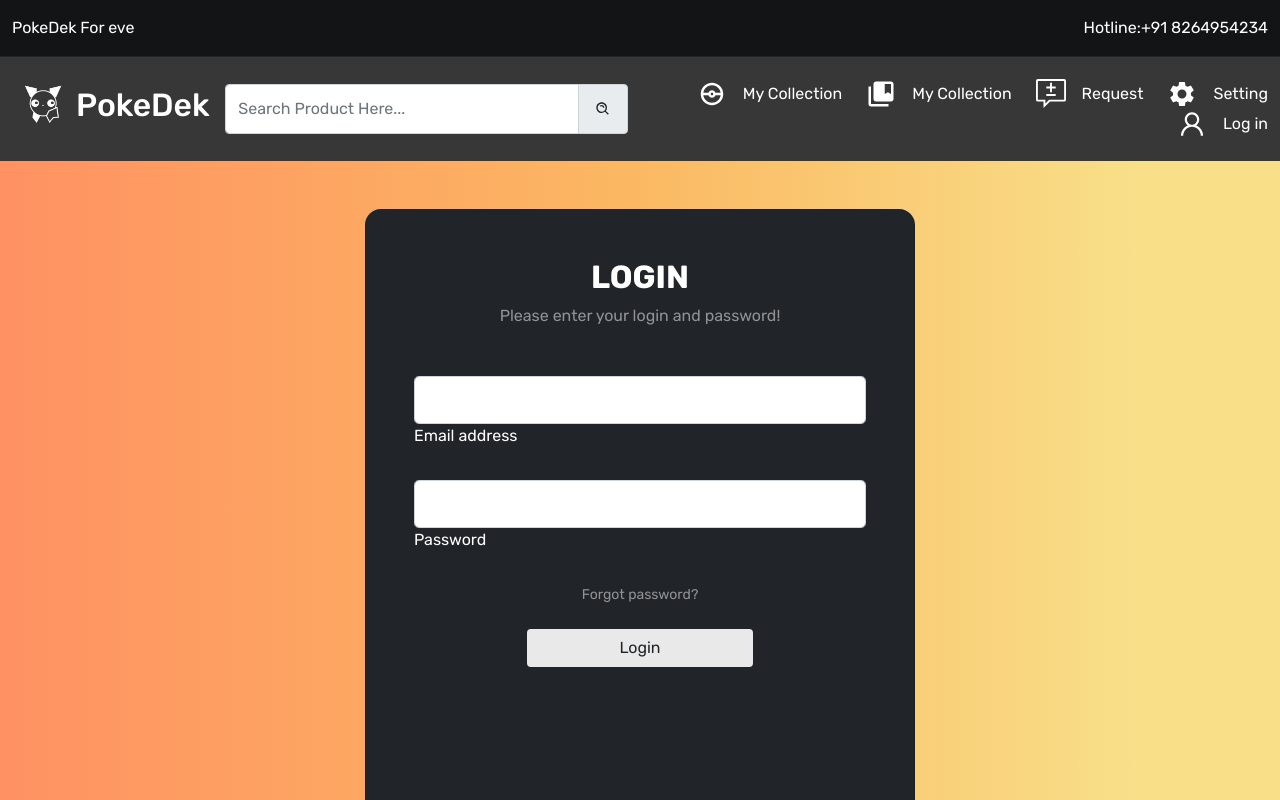
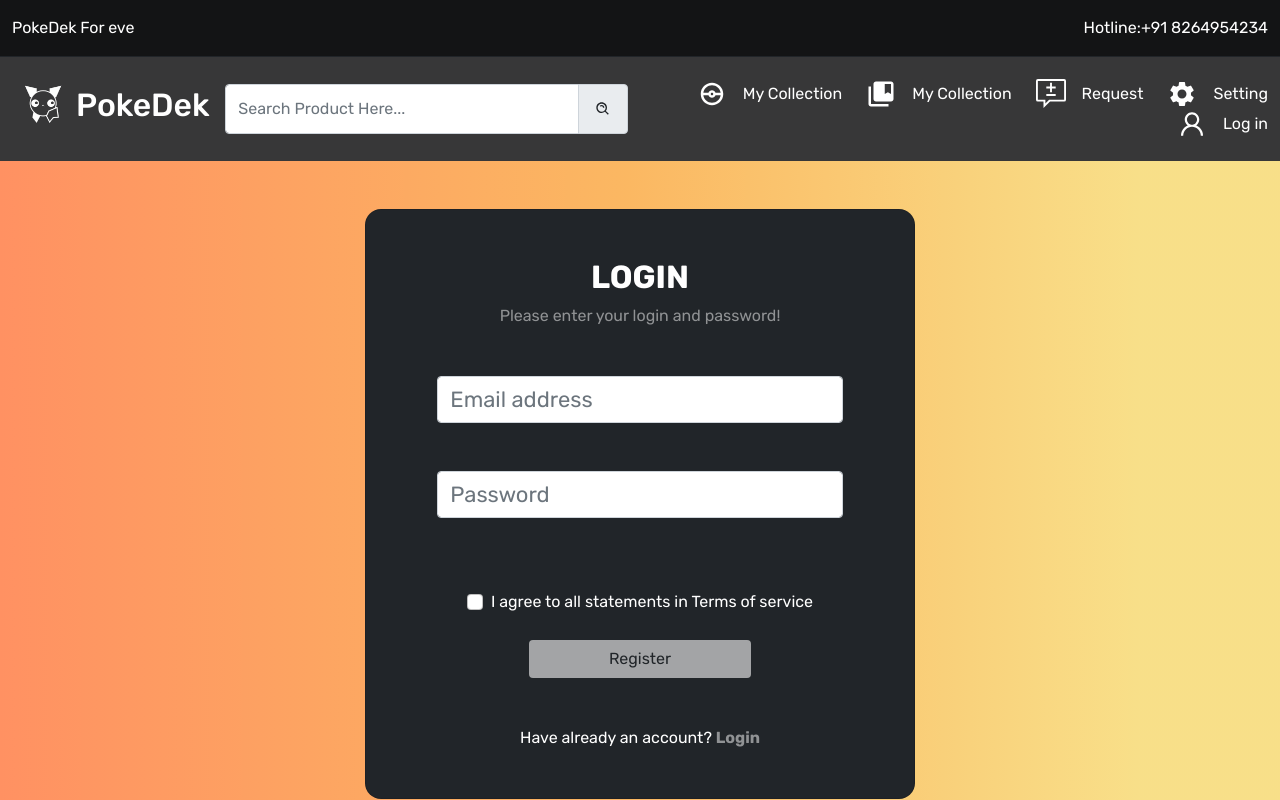
Before and after one commit to JustLouispace/Pokedek-User, a React (Create React App) app: page /Login in a window 1280 px wide. Shown: the top 800 px of the page. Built offline with nearby package versions, Linux system fonts and the light colour scheme.

Commit message:
Register /

```diff
--- a/src/app/store.js
+++ b/src/app/store.js
@@ -5,4 +5,4 @@ export const store = configureStore({
   reducer: {
     auth: authReducer
   }
-})
+});
--- a/src/components/Custominput.js
+++ b/src/components/Custominput.js
@@ -13,6 +13,8 @@ const Custominput = (props) => {
         value={value}
         onChange={onChange}
         onBlur={onBlur}
+        style={{ fontSize: '22px' }} // Adjust the font size here
+
       />
       {error && <p className="error-message">{error}</p>}
     </div>
--- a/src/pages/Login.js
+++ b/src/pages/Login.js
@@ -1,60 +1,104 @@
 import React from 'react';
 import {
-  MDBBtn,
   MDBContainer,
   MDBRow,
   MDBCol,
   MDBCard,
   MDBCardBody,
-  MDBInput,
-  MDBIcon
-}
-from 'mdb-react-ui-kit';
-import { Link } from 'react-router-dom';
+  MDBCheckbox
+} from 'mdb-react-ui-kit';
+import * as yup from 'yup';
+import { useFormik } from 'formik';
+import Custominput from '../components/Custominput';
+
+const LoginSchema = yup.object({
+  email: yup.string().email('Invalid email address').required('Email is required'),
+  password: yup.string().required('Password is required'),
+});
 
 function Login() {
+  const formik = useFormik({
+    initialValues: {
+      email: '',
+      password: '',
+    },
+    validationSchema: LoginSchema,
+    onSubmit: (values) => {
+      // Handle form submission
+    },
+  });
+
   return (
-    <MDBContainer fluid className="login-container">
-
+    <MDBContainer fluid className="Register-container">
       <MDBRow className='d-flex justify-content-center align-items-center h-100'>
         <MDBCol col='12'>
-
-          <MDBCard className='bg-dark text-white my-5 mx-auto' style={{borderRadius: '1rem', maxWidth: '550px'}}>
+          <MDBCard className='bg-dark text-white my-5 mx-auto' style={{ borderRadius: '1rem', maxWidth: '550px' }}>
             <MDBCardBody className='p-5 d-flex flex-column align-items-center mx-auto w-100'>
-
               <h2 className="fw-bold mb-2 text-uppercase">Login</h2>
               <p className="text-white-50 mb-5">Please enter your login and password!</p>
-
-              <MDBInput wrapperClass='mb-4 mx-5 w-100' labelClass='text-white' label='Email address' id='formControlLg' type='email' size="lg"/>
-              <MDBInput wrapperClass='mb-4 mx-5 w-100' labelClass='text-white' label='Password' id='formControlLg' type='password' size="lg"/>
-
-              <p className="small mb-3 pb-lg-2"><a class="text-white-50" href="#!">Forgot password?</a></p>
-              <Link to="/Register" className="mb-5 col-6 btn Loginbtn">Login</Link>
-
-              <div className='d-flex flex-row mt-3 mb-5'>
-                <MDBBtn tag='a' color='none' className='m-3' style={{ color: 'white' }}>
-                  <MDBIcon fab icon='facebook-f' size="lg"/>
-                </MDBBtn>
-
-                <MDBBtn tag='a' color='none' className='m-3' style={{ color: 'white' }}>
-                  <MDBIcon fab icon='twitter' size="lg"/>
-                </MDBBtn>
-
-                <MDBBtn tag='a' color='none' className='m-3' style={{ color: 'white' }}>
-                  <MDBIcon fab icon='google' size="lg"/>
-                </MDBBtn>
+              <form onSubmit={formik.handleSubmit}>
+                <div className="d-flex flex-column align-items-center">
+                  <div className="col-md-11 mb-4">
+                    <Custominput
+                      type="email"
+                      name="email"
+                      placeholder="Email address"
+                      className="text-black"
+                      value={formik.values.email}
+                      onChange={formik.handleChange}
+                      onBlur={formik.handleBlur}
+                    />
+                    <div className='error' style={{ minHeight: '1.5em' }}>
+                      {formik.touched.email && formik.errors.email}
+                    </div>
+                  </div>
+                  <div className="col-md-11 mb-4">
+                    <Custominput
+                      type="password"
+                      name="password"
+                      placeholder="Password"
+                      className="text-black"
+                      value={formik.values.password}
+                      onChange={formik.handleChange}
+                      onBlur={formik.handleBlur}
+                    />
+                    <div className='error' style={{ minHeight: '1.5em' }}>
+                      {formik.touched.password && formik.errors.password}
+                    </div>
+                  </div>
+                  <div className='d-flex justify-content-center align-items-center mt-4 mb-4 mx-5 w-100'>
+                    <MDBCheckbox
+                      name='agreeTerms'
+                      id='agreeTerms'
+                      label='I agree to all statements in Terms of service'
+                      onChange={formik.handleChange}
+                      onBlur={formik.handleBlur}
+                      checked={formik.values.agreeTerms}
+                    />
+                    <div className='error' style={{ minHeight: '1.5em' }}>
+                    </div>
+                  </div>
+                </div>
+                <div className='d-flex justify-content-center align-items-center'>
+                  <button type="submit" disabled={!formik.values.agreeTerms} className="mb-5 col-6 btn Registerbtn">
+                    Register
+                  </button>
+                </div>
+              </form>
+              <div>
               </div>
-
-              <div>
-                <p className="mb-0">Don't have an account? <a href="#!" class="text-white-50 fw-bold">Sign Up</a></p>
-
+              <div className='text-center'>
+                <p className="mb-0">
+                  Have already an account?{' '}
+                  <a href="http://localhost:3000/login#!!" className="text-white-50 fw-bold">
+                    Login
+                  </a>
+                </p>
               </div>
             </MDBCardBody>
           </MDBCard>
-
         </MDBCol>
       </MDBRow>
-
     </MDBContainer>
   );
 }
--- a/src/pages/Register.js
+++ b/src/pages/Register.js
@@ -1,13 +1,11 @@
 import React from 'react';
 import { useFormik } from 'formik';
 import {
-  MDBBtn,
   MDBContainer,
   MDBRow,
   MDBCol,
   MDBCard,
   MDBCardBody,
-  MDBIcon,
   MDBCheckbox
 } from 'mdb-react-ui-kit';
 import * as yup from 'yup';
@@ -17,8 +15,10 @@ import { registerUser } from '../features/user/userSlide';
 
 const RegisterSchema = yup.object({
   name: yup.string().required('Name is required'),
-  email: yup.string().nullable().email('Invalid email address'),
+  email: yup.string().email('Invalid email address').required('Email is required'),
   password: yup.string().min(8, 'Password must be at least 8 characters').required('Password is required'),
+  confirmPassword: yup.string().oneOf([yup.ref('password'), null], 'Passwords must match').required('Confirm Password is required'),
+  agreeTerms: yup.bool().oneOf([true], 'You must agree to the terms of service'),
 });
 
 const Register = () => {
@@ -28,10 +28,12 @@ const Register = () => {
       name: '',
       email: '',
       password: '',
+      confirmPassword: '',
+      agreeTerms: false,
     },
     validationSchema: RegisterSchema,
     onSubmit: (values) => {
-      dispatch(registerUser(values)); //
+      dispatch(registerUser(values));
     },
   });
 
@@ -45,37 +47,63 @@ const Register = () => {
               <p className="text-white-50 mb-5">Please enter your login and password!</p>
               <form onSubmit={formik.handleSubmit}>
                 <div className="d-flex flex-column align-items-center">
+                  <div className="col-md-11 mb-4">
                     <Custominput
                       type="text"
                       name="name"
                       placeholder="Name"
-                    className="text-white"
+                      className="text-black"
                       value={formik.values.name}
                       onChange={formik.handleChange}
                       onBlur={formik.handleBlur}
-                    error={formik.touched.name && formik.errors.name}
                     />
+                    <div className='error' style={{ minHeight: '1.5em' }}>
+                      {formik.touched.name && formik.errors.name}
+                    </div>
+                  </div>
+                  <div className="col-md-11 mb-4">
                     <Custominput
                       type="email"
                       name="email"
                       placeholder="Email address"
-                    className="text-white"
+                      className="text-black"
                       value={formik.values.email}
                       onChange={formik.handleChange}
                       onBlur={formik.handleBlur}
-                    error={formik.touched.email && formik.errors.email}
                     />
+                    <div className='error' style={{ minHeight: '1.5em' }}>
+                      {formik.touched.email && formik.errors.email}
+                    </div>
+                  </div>
+                  <div className="col-md-11 mb-4">
                     <Custominput
                       type="password"
                       name="password"
                       placeholder="Password"
-                    className="text-white"
+                      className="text-black"
                       value={formik.values.password}
                       onChange={formik.handleChange}
                       onBlur={formik.handleBlur}
-                    error={formik.touched.password && formik.errors.password}
                     />
-                  <div className='d-flex justify-content-center align-items-center mb-4 mx-5 w-100'>
+                    <div className='error' style={{ minHeight: '1.5em' }}>
+                      {formik.touched.password && formik.errors.password}
+                    </div>
+                  </div>
+                  <div className="col-md-11 mb-4">
+                    <Custominput
+                      type="password"
+                      name="confirmPassword"
+                      placeholder="Confirm Password"
+                      className="text-black"
+                      value={formik.values.confirmPassword}
+                      onChange={formik.handleChange}
+                      onBlur={formik.handleBlur}
+                    />
+                    <div className='error' style={{ minHeight: '1.5em' }}>
+                      {formik.touched.confirmPassword && formik.errors.confirmPassword}
+                    </div>
+                  </div>
+                  <div className='d-flex justify-content-center align-items-center mt-4 mb-4 mx-5 w-100'>
                     <MDBCheckbox
                       name='agreeTerms'
                       id='agreeTerms'
@@ -84,23 +112,26 @@ const Register = () => {
                       onBlur={formik.handleBlur}
                       checked={formik.values.agreeTerms}
                     />
+                    <div className='error' style={{ minHeight: '1.5em' }}>
+                      {formik.touched.agreeTerms && formik.errors.agreeTerms}
                     </div>
                   </div>
-                <button type="submit" className="mb-5 col-6 btn Registerbtn">Register</button>
+                </div>
+                <div className='d-flex justify-content-center align-items-center'>
+                  <button type="submit" disabled={!formik.values.agreeTerms} className="mb-5 col-6 btn Registerbtn">
+                    Register
+                  </button>
+                </div>
               </form>
-              <div className='d-flex flex-row mt-3 mb-5'>
-                <MDBBtn tag='a' color='none' className='m-3' style={{ color: 'white' }}>
-                  <MDBIcon fab icon='facebook-f' size="lg" />
-                </MDBBtn>
-                <MDBBtn tag='a' color='none' className='m-3' style={{ color: 'white' }}>
-                  <MDBIcon fab icon='twitter' size="lg" />
-                </MDBBtn>
-                <MDBBtn tag='a' color='none' className='m-3' style={{ color: 'white' }}>
-                  <MDBIcon fab icon='google' size="lg" />
-                </MDBBtn>
+              <div>
               </div>
-              <div>
-                <p className="mb-0">Have already an account? <a href="http://localhost:3000/login#!!" className="text-white-50 fw-bold">Login</a></p>
+              <div className='text-center'>
+                <p className="mb-0">
+                  Have already an account?{' '}
+                  <a href="http://localhost:3000/login#!!" className="text-white-50 fw-bold">
+                    Login
+                  </a>
+                </p>
               </div>
             </MDBCardBody>
           </MDBCard>
--- a/src/utils/axiosConfig.js
+++ b/src/utils/axiosConfig.js
@@ -1 +1 @@
-export const base_url = "https://localhost:5000/api"
+export const base_url = "http://localhost:5000/api/";
```
Also changed, not shown: src/features/user/userService.js (+8 -2 lines), src/features/user/userSlide.js (+13 -6 lines). Lines whose indentation alone changed are shown as unchanged.
